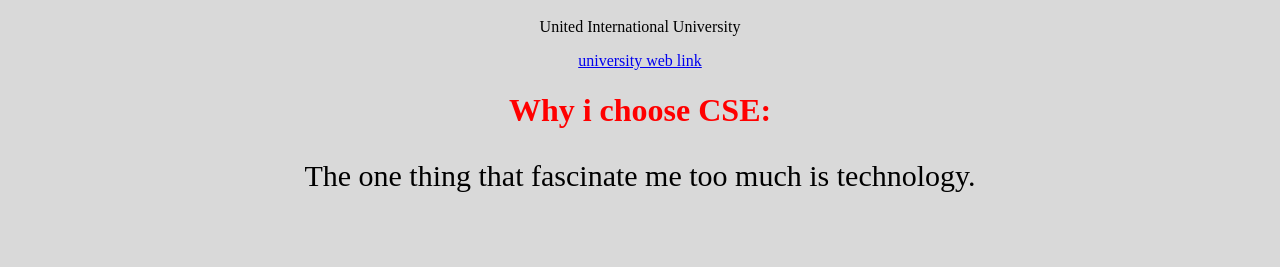
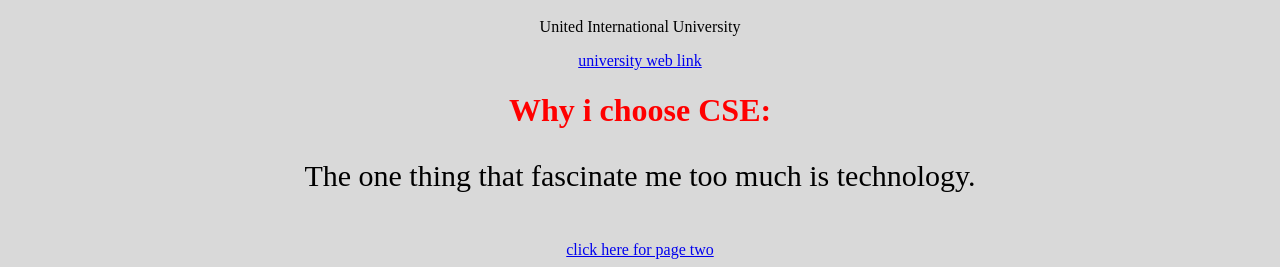
Before and after one commit to muhammadkallol20/muhammadkallol20.github.io, a plain HTML site: page index.html in a window 1280 px wide. Shown: the part 685-952 px from the top of the page. Before the commit the page ends 908 px from the top, so only its background shows below. Drawn offline with Linux system fonts and the light colour scheme.

Commit message:
Update index.html

```diff
--- a/index.html
+++ b/index.html
@@ -21,5 +21,7 @@
 	<a href="http://www.uiu.ac.bd/" target="_blank">university web link</a>
 	<h1 style="color: red;">Why i choose CSE:</h1>
 	<p style="font-size: 30px;">The one thing that fascinate me too much is technology. </p>
+	<br>
+	<a href="index2.html">click here for page two</a>
 </body>
 </html>
```
